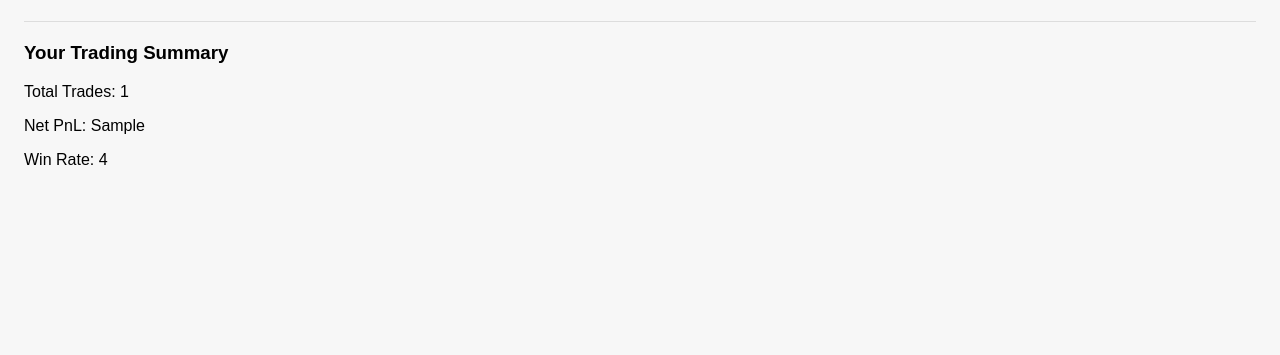
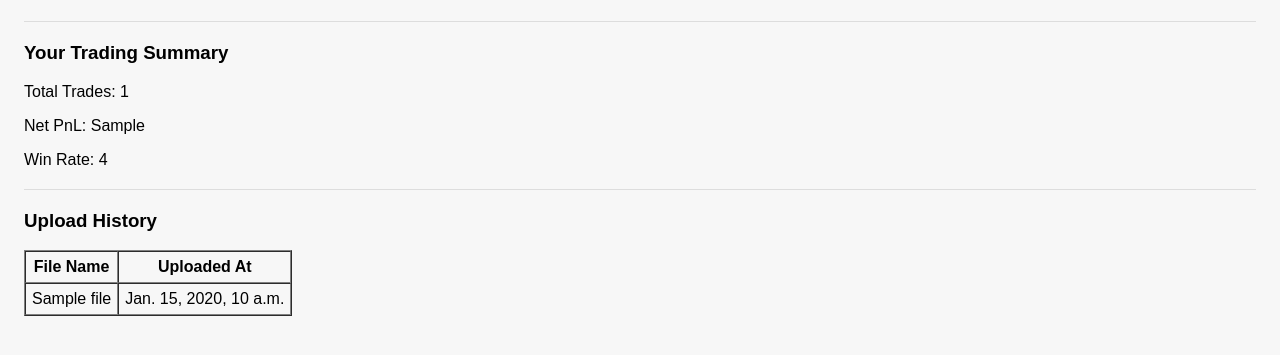
Before and after one commit to SatyajitKumar123/trademind, a Django app: template templates/accounts/profile.html in a window 1280 px wide. Shown: the part 228-583 px from the top of the page. Run offline with Django 5.2, Linux system fonts and the light colour scheme; the template is opened without the code that fills it: most values are stand-ins (such as "Sample title", 1, 10 or a date in 2020).

Commit message:
feat(profile): add user upload history with audit visibility

```diff
--- a/templates/accounts/profile.html
+++ b/templates/accounts/profile.html
@@ -15,4 +15,26 @@
 <p>Net PnL: {{ summary.net_pnl }}</p>
 <p>Win Rate: {{ summary.win_rate }}</p>
 
+<hr>
+
+<h3>Upload History</h3>
+
+{% if uploads %}
+<table border="1" cellpadding="6" cellspacing="0">
+    <tr>
+        <th>File Name</th>
+        <th>Uploaded At</th>
+    </tr>
+    {% for file in uploads %}
+    <tr>
+        <td>{{ file.original_name }}</td>
+        <td>{{ file.uploaded_at }}</td>
+    </tr>
+    {% endfor %}
+</table>
+{% else %}
+<p>No uploads yet.</p>
+{% endif %}
+
+
 {% endblock %}
```
Also changed, not shown: accounts/views.py (+12 -1 lines).
